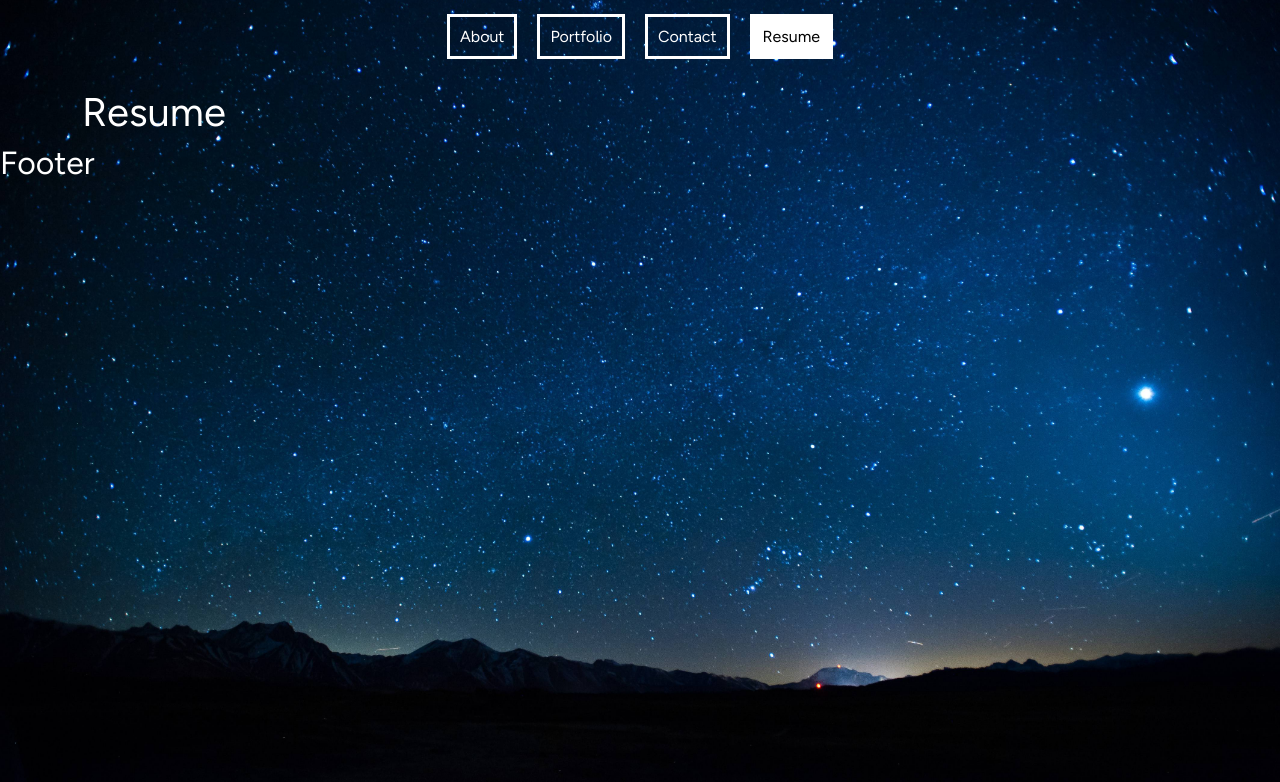
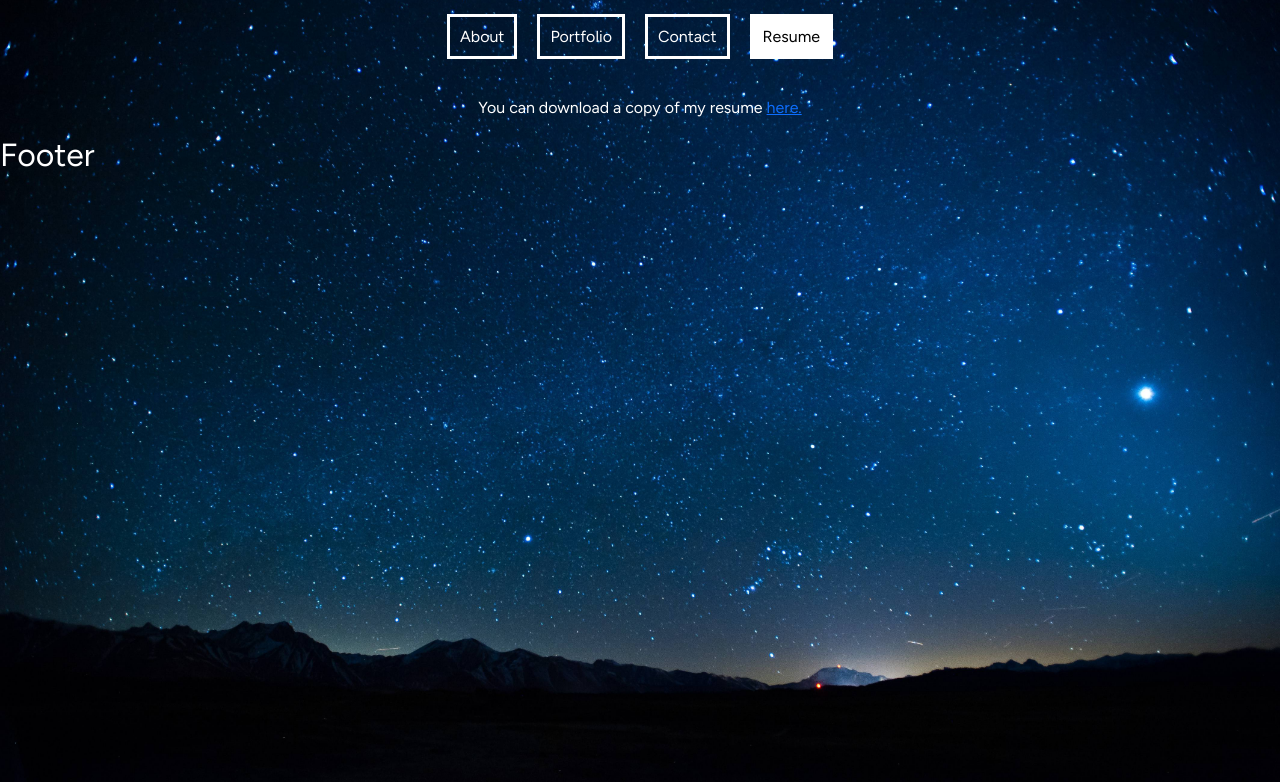
Before and after one commit to vandem02/React-Portfolio, a React (Vite) app: page /resume in a window 1280 px wide. Shown: the top 782 px of the page. Built offline with nearby package versions, Linux system fonts and the light colour scheme.

Commit message:
added resume link

```diff
--- a/src/pages/Resume.jsx
+++ b/src/pages/Resume.jsx
@@ -1,3 +1,7 @@
-const Resume = () => <h1>Resume</h1>
+const Resume = () => {
+  return (
+    <p className="text-center m-3">You can download a copy of my resume <a href="../../images/Resume.pdf" download>here.</a></p>
+  )
+}
 
 export default Resume;
```
